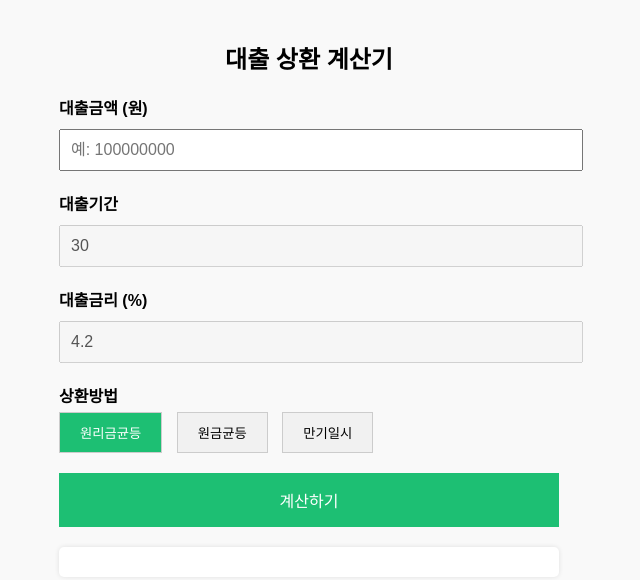
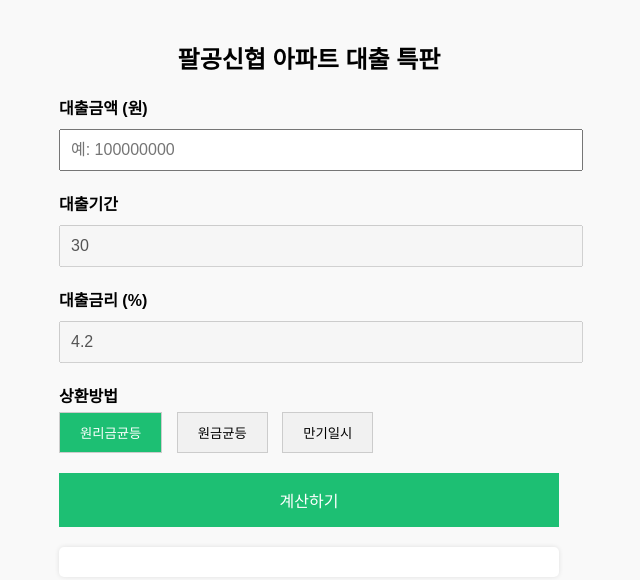
Before and after one commit to hyunsik6646/hyunsik6646.github.io, a plain HTML site: page index.html in a window 1280 px wide. Shown: the whole page, without its empty margins (331-971 px from the left). Drawn offline with Linux system fonts and the light colour scheme.

Commit message:
Update index.html

```diff
--- a/index.html
+++ b/index.html
@@ -3,7 +3,7 @@
 <head>
   <meta charset="UTF-8" />
   <meta name="viewport" content="width=device-width, initial-scale=1.0" />
-  <title>대출 상환 계산기</title>
+  <title>팔공신협 아파트 대출 특판</title>
   <style>
     body { font-family: 'Arial'; padding: 20px; max-width: 500px; margin: auto; background: #f9f9f9; }
     h2 { text-align: center; }
@@ -30,7 +30,7 @@
 </head>
 <body>
 
-  <h2>대출 상환 계산기</h2>
+  <h2>팔공신협 아파트 대출 특판</h2>
 
   <div class="section">
     <label>대출금액 (원)</label>
```
